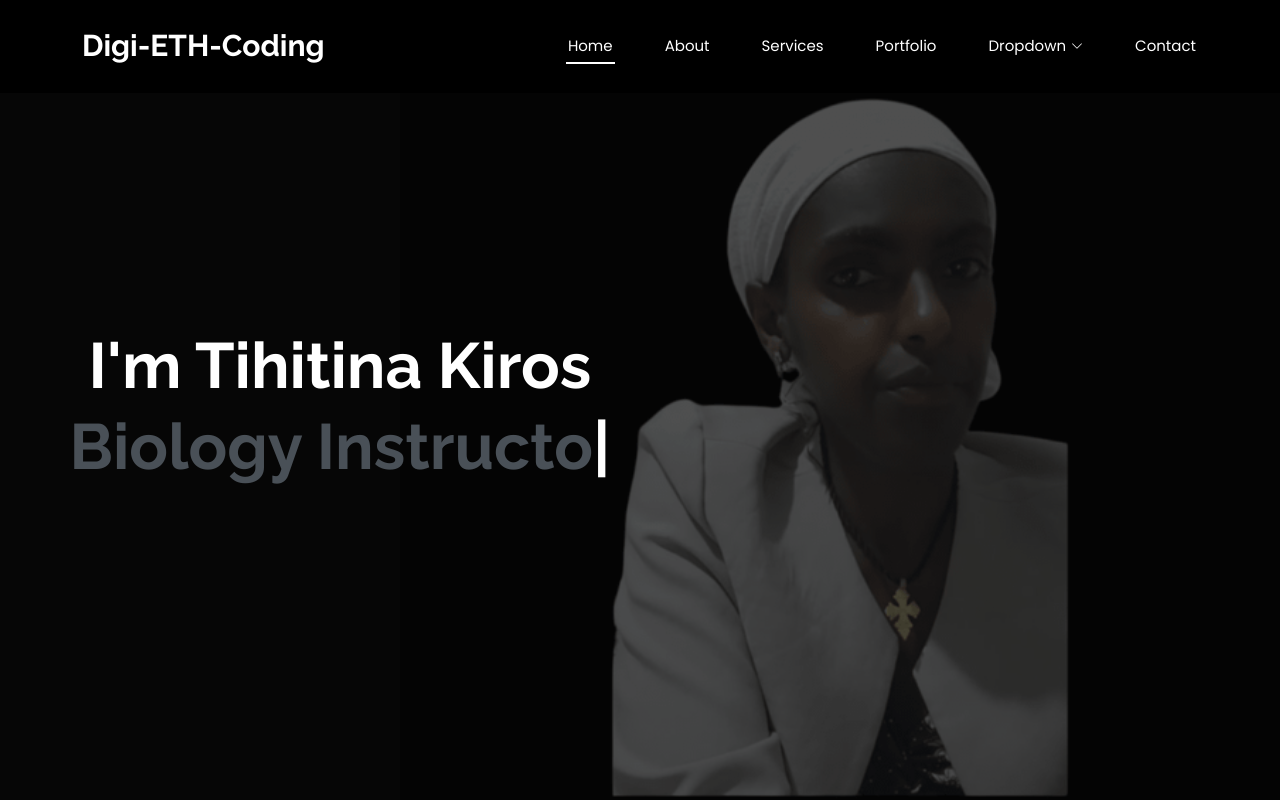
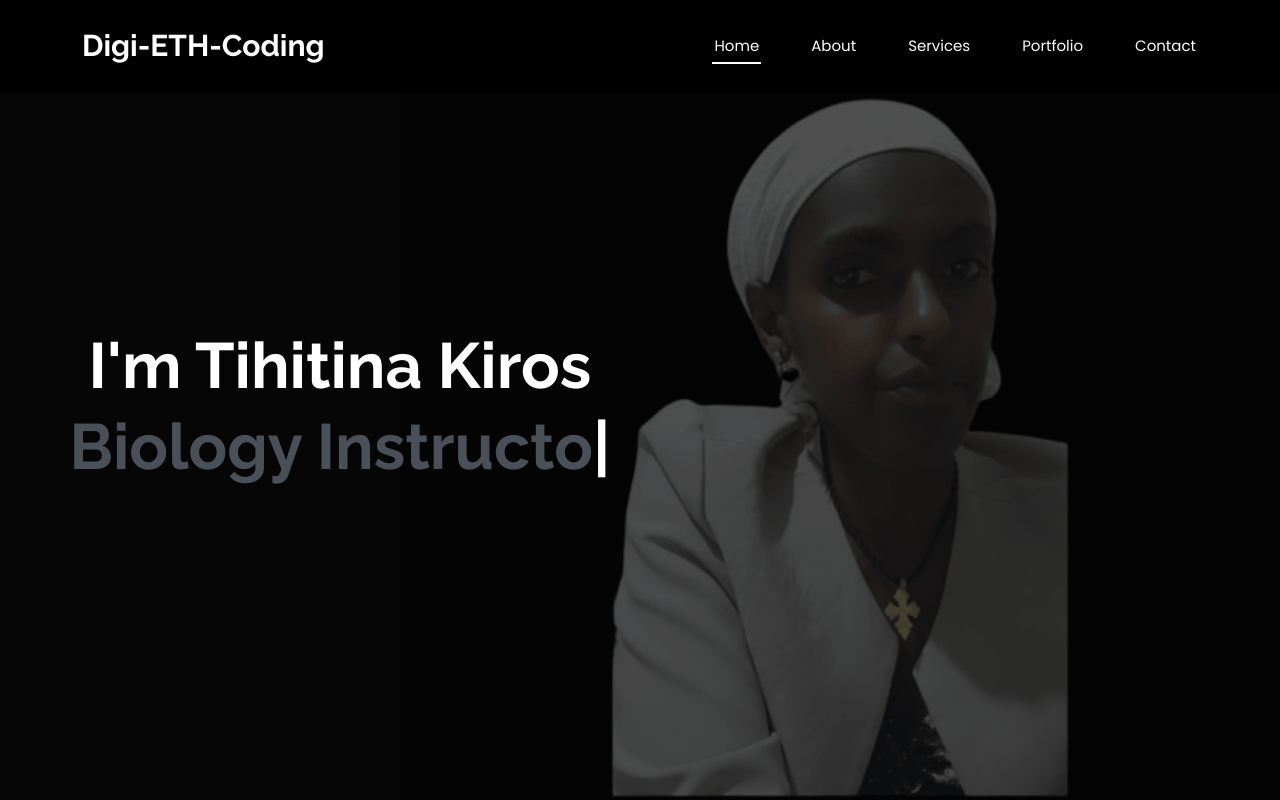
Before and after one commit to tihitina-k/Portifolio-Website, a plain HTML site: page MyPortfolioWebsite/index.html in a window 1280 px wide. Shown: the top 800 px of the page. Drawn offline with Linux system fonts and the light colour scheme.

Commit message:
portifolio updating

```diff
--- a/MyPortfolioWebsite/index.html
+++ b/MyPortfolioWebsite/index.html
@@ -53,7 +53,7 @@
           <li><a href="#about">About</a></li>
           <li><a href="#services">Services</a></li>
           <li><a href="#portfolio">Portfolio</a></li>
-          <li class="dropdown"><a href="#"><span>Dropdown</span> <i class="bi bi-chevron-down toggle-dropdown"></i></a>
+          <!-- <li class="dropdown"><a href="#"><span>Dropdown</span> <i class="bi bi-chevron-down toggle-dropdown"></i></a>
             <ul>
               <li><a href="#">Dropdown 1</a></li>
               <li class="dropdown"><a href="#"><span>Deep Dropdown</span> <i class="bi bi-chevron-down toggle-dropdown"></i></a>
@@ -69,7 +69,7 @@
               <li><a href="#">Dropdown 3</a></li>
               <li><a href="#">Dropdown 4</a></li>
             </ul>
-          </li>
+          </li> -->
           <li><a href="#contact">Contact</a></li>
         </ul>
         <i class="mobile-nav-toggle d-xl-none bi bi-list"></i>
```
